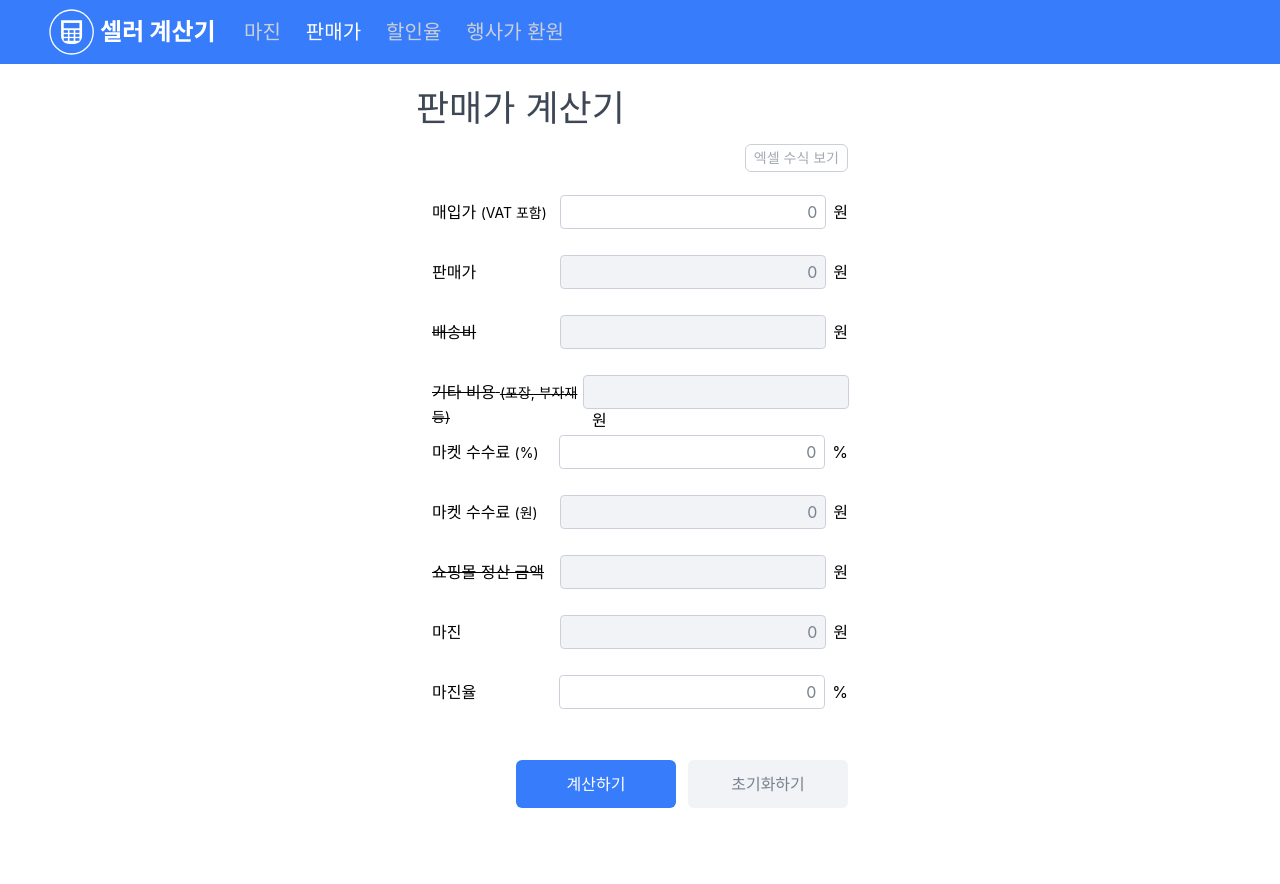
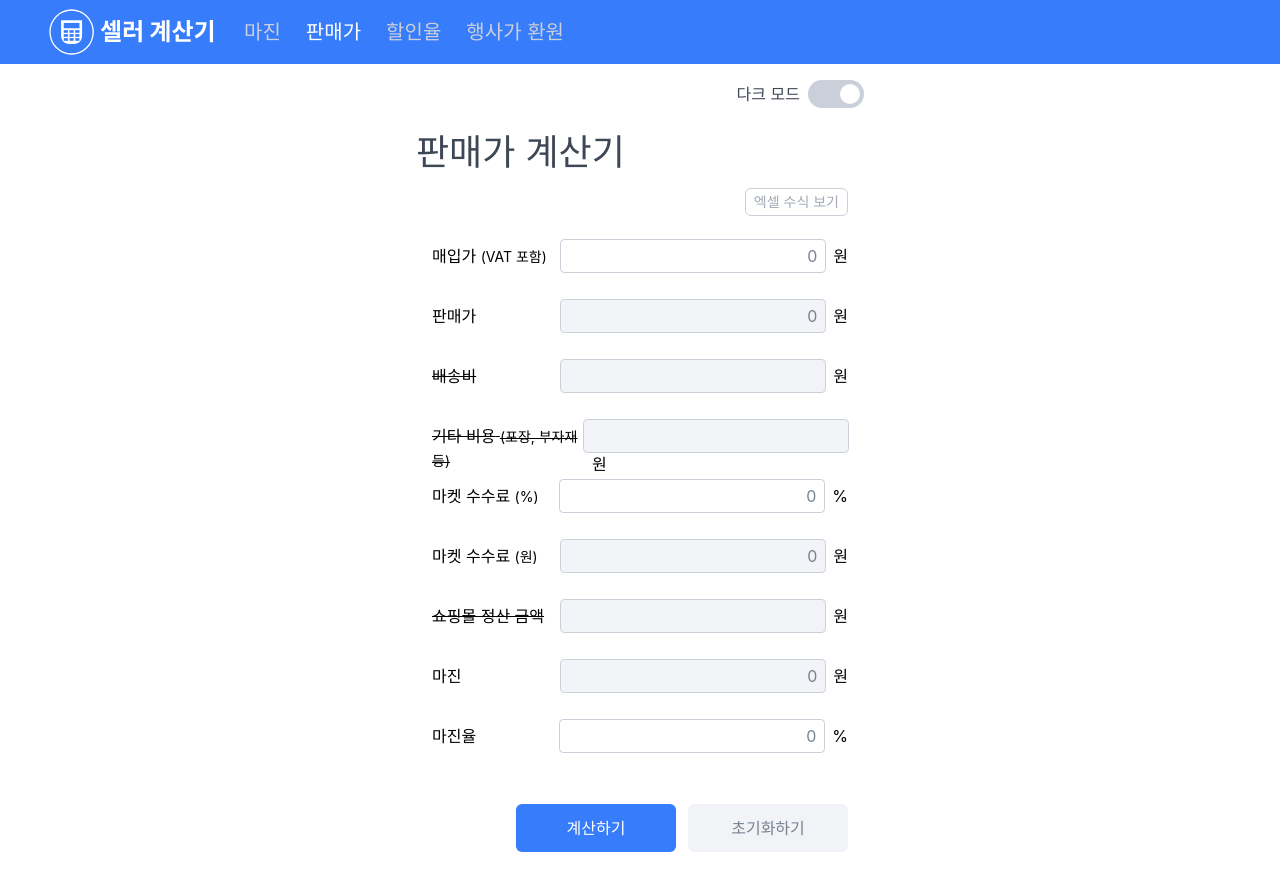
Before and after one commit to Ah-ae/seller-calculator, a Next.js app: page /selling-price in a window 1280 px wide. Before the commit the page ends 840 px from the top, so only its background shows below. Built offline with nearby package versions, Linux system fonts and the light colour scheme.

Commit message:
판매가 계산기 페이지에 다크모드 토글 추가

```diff
--- a/pages/selling-price.jsx
+++ b/pages/selling-price.jsx
@@ -4,6 +4,7 @@ import { SmallButton } from "@/components/ui/Button";
 import ButtonGroup from "@/components/ui/ButtonGroup";
 import Container from "@/components/ui/Container";
 import InputBox from "@/components/ui/InputBox";
+import ToggleBox from "@/components/ui/ToggleBox";
 import useInputs from "@/hooks/useInputs";
 import {
   calculateSellingPrice,
@@ -71,6 +72,7 @@ export default function SellingPrice() {
 
   return (
     <Container>
+      <ToggleBox />
       <Seo title="판매가 계산기" />
       <form className="px-4 flex flex-col" onSubmit={onSubmit}>
         <SmallButton style="mb-4 self-end max-md:hidden" onClick={handleHidden}>
```
